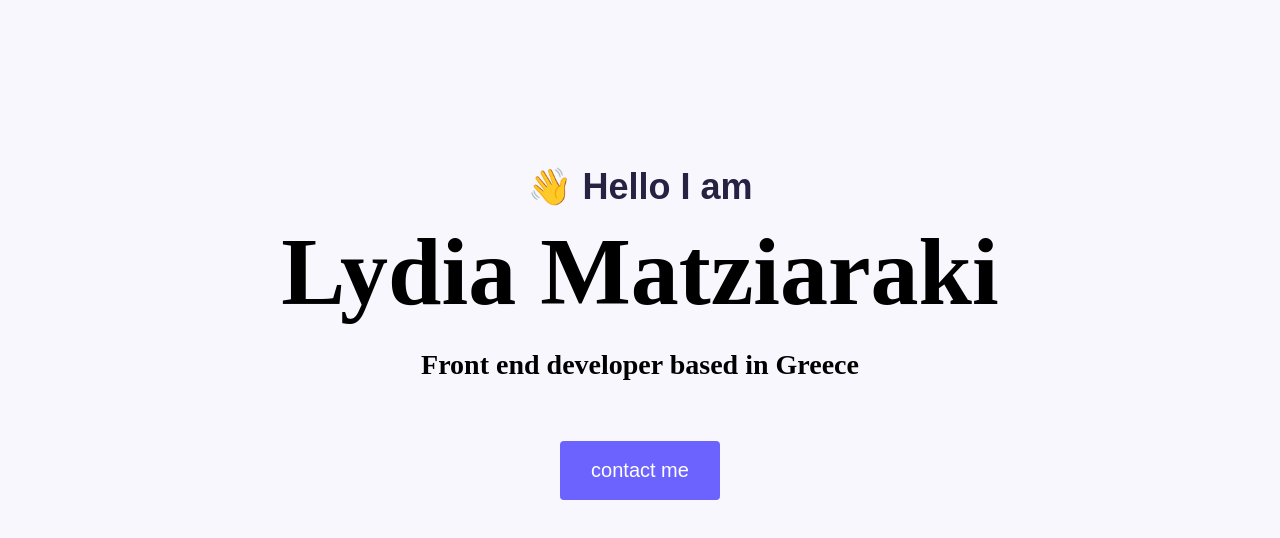
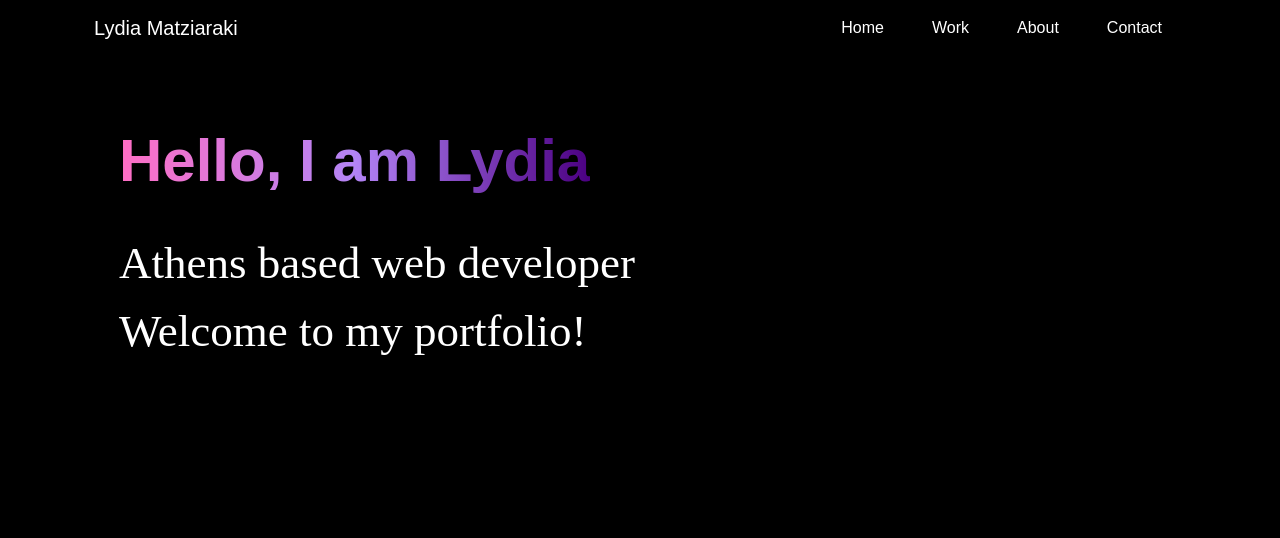
Before and after one commit to lydiamatz/Portfolio, a plain HTML site: page index.html in a window 1280 px wide. Drawn offline with nearby package versions, Linux system fonts and the light colour scheme; a web font is replaced by a local one.

Commit message:
Added CSS to homepage

```diff
--- a/index.html
+++ b/index.html
@@ -10,23 +10,54 @@
       integrity="sha384-sRIl4kxILFvY47J16cr9ZwB07vP4J8+LH7qKQnuqkuIAvNWLzeN8tE5YBujZqJLB"
       crossorigin="anonymous"
     />
-    <link rel="preconnect" href="https://fonts.googleapis.com" />
-    <link rel="preconnect" href="https://fonts.gstatic.com" crossorigin />
-    <link
-      href="https://fonts.googleapis.com/css2?family=Bitcount+Prop+Single+Ink:wght@100..900&display=swap"
-      rel="stylesheet"
-    />
+    <link rel="preconnect" href="https://fonts.googleapis.com">
+<link rel="preconnect" href="https://fonts.gstatic.com" crossorigin>
+<link href="https://fonts.googleapis.com/css2?family=Big+Shoulders+Inline:opsz,wght@10..72,100..900&family=Bitcount+Prop+Single+Ink:wght@100..900&display=swap" rel="stylesheet">
+
+<link rel="preconnect" href="https://fonts.googleapis.com">
+<link rel="preconnect" href="https://fonts.gstatic.com" crossorigin>
+<link href="https://fonts.googleapis.com/css2?family=Ancizar+Sans:ital,wght@0,100..1000;1,100..1000&display=swap" rel="stylesheet">
     <link rel="stylesheet" href="style.css" />
   </head>
   <body>
+    <div class = "container">
+   <nav class="navbar navbar-expand-lg navbar-dark" style="background-color: #000;">
+  <div class="container-fluid">
+    <!-- Left side -->
+    <a class="navbar-brand text-white" href="#">Lydia Matziaraki</a>
+
+    <!-- Toggler for mobile -->
+    <button class="navbar-toggler" type="button" data-bs-toggle="collapse" data-bs-target="#navbarNav" aria-controls="navbarNav" aria-expanded="false" aria-label="Toggle navigation">
+      <span class="navbar-toggler-icon"></span>
+    </button>
+
+    <!-- Right side -->
+    <div class="collapse navbar-collapse" id="navbarNav">
+      <ul class="navbar-nav ms-auto">
+        <li class="nav-item mx-3">
+          <a class="nav-link active text-white" aria-current="page" href="#">Home</a>
+        </li>   <li class="nav-item mx-3">
+          <a class="nav-link active text-white" aria-current="page" href="#">Work</a>
+        </li>
+        <li class="nav-item mx-3">
+          <a class="nav-link text-white" href="#">About</a>
+        </li>
+        <li class="nav-item mx-3">
+          <a class="nav-link text-white" href="#">Contact</a>
+        </li>
+      </ul>
+    </div>
+  </div>
+</nav>
+
+
     <div class="hero">
-      <p>👋 Hello I am</p>
+      <h1 class="mb-4">Hello, I am Lydia</h1>
 
-      <h1>Lydia Matziaraki</h1>
+      <h2 class="mb-5">Athens based web developer
 
-      <h2 class="mb-5">Front end developer based in Greece</h2>
-      <button type="button" class="btn btn-primary">contact me</button>
-    </div>
+      <br>Welcome to my portfolio!</h2>
+      </div>
     <script
       src="https://cdn.jsdelivr.net/npm/bootstrap@5.3.8/dist/js/bootstrap.bundle.min.js"
       integrity="sha384-FKyoEForCGlyvwx9Hj09JcYn3nv7wiPVlz7YYwJrWVcXK/BmnVDxM+D2scQbITxI"
--- a/style.css
+++ b/style.css
@@ -1,43 +1,47 @@
 :root {
   --branding-color: #6c63ff;
   --secondary-color: #f9f7fe;
-  --heading-font-family: "Playfair Display", serif;
   --default-font-family: "Poppins", sans-serif;
 }
 
 body {
   font-family: var(--default-font-family);
+  background-color: black;
+  font-weight: 400;
+  line-height: 1.5;
 }
 
-.hero p {
-  font-size: 36px;
-  font-weight: bold;
-  margin: 0;
-  color: #272142;
+.hero {
+  text-align: left;
+  padding: 60px 20px;
 }
 
 h1 {
-  font-size: 96px;
+  font-family: "Big Shoulders Inline", sans-serif;
+  font-weight: 700;
+  font-size: 60px;
+  line-height: 1.5;
+  margin-left: 17px;
+  text-align: left;
+  display: inline-block;
+
+  background: linear-gradient(90deg, #ff6ec4, #b384f5, #4b0082);
+  -webkit-background-clip: text;
+  -webkit-text-fill-color: transparent;
+  color: transparent;
+
+  /* Make sure the gradient stretches over all words */
+  background-size: 100% 100%;
 }
 
-h1,
 h2 {
-  color: black;
-  font-family: var(--heading-font-family);
-  font-weight: bold;
-}
-
-.hero {
-  text-align: center;
-  background: var(--secondary-color);
-  padding: 160px 20px;
-}
-
-.hero h2 {
-  font-family: var(--heading-font-family);
-  font-weight: bold;
-  line-height: 2;
-  font-size: 28px;
+  font-family: "ancizar sans", "sans-serif";
+  font-weight: 300;
+  font-size: 45px;
+  color: white;
+  line-height: 1.5;
+  margin-left: 17px;
+  text-align: left;
 }
 
 .btn-primary {
```
